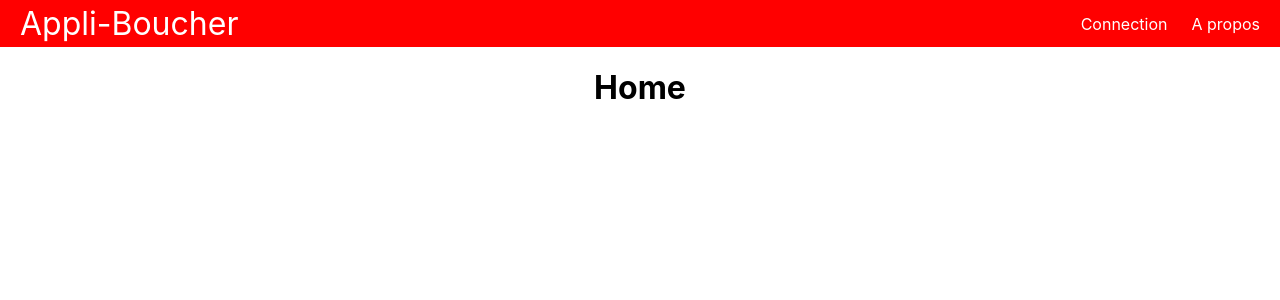
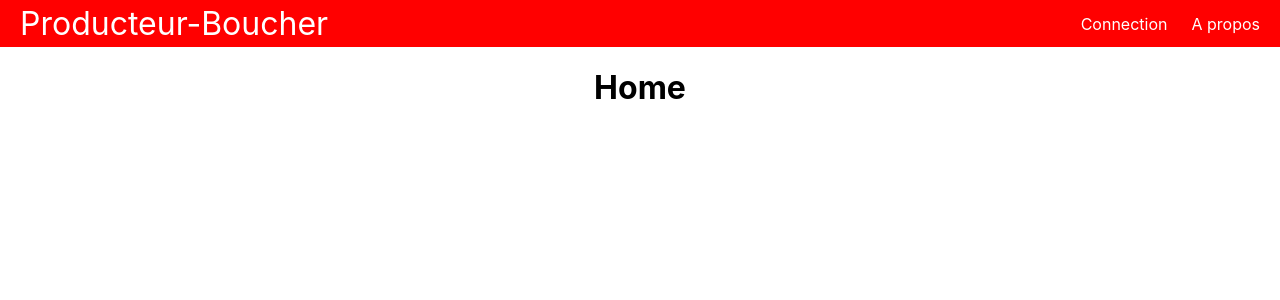
Before and after one commit to kkevin203/appli-boucher, a React (Create React App) app: page / in a window 1280 px wide. Shown: the top 300 px of the page. Built offline with nearby package versions, Linux system fonts and the light colour scheme.

Commit message:
uodate nom appli

```diff
--- a/public/index.html
+++ b/public/index.html
@@ -24,10 +24,10 @@
       work correctly both with client-side routing and a non-root public URL.
       Learn how to configure a non-root public URL by running `npm run build`.
     -->
-    <title>appli boucher</title>
+    <title>Producteur-Boucher</title>
   </head>
   <body>
-    <noscript>You need to enable JavaScript to run this app.</noscript>
+    <noscript>Du producteur au boucher Nous vous mettons en relation</noscript>
     <div id="root"></div>
     <!--
       This HTML file is a template.
--- a/src/navbar.js
+++ b/src/navbar.js
@@ -4,7 +4,7 @@ export default function Navbar() {
   return (
     <nav className="nav">
       <Link to="/" className="site-title">
-        Appli-Boucher
+        Producteur-Boucher
       </Link>
       <ul>
         <CustomLink to="connection">Connection</CustomLink>
```
Also changed, not shown: package.json (+6 -1 lines), src/pages/Home.js (line endings or trailing spaces), 1 other file (tests, documents, lock files or other folders).
